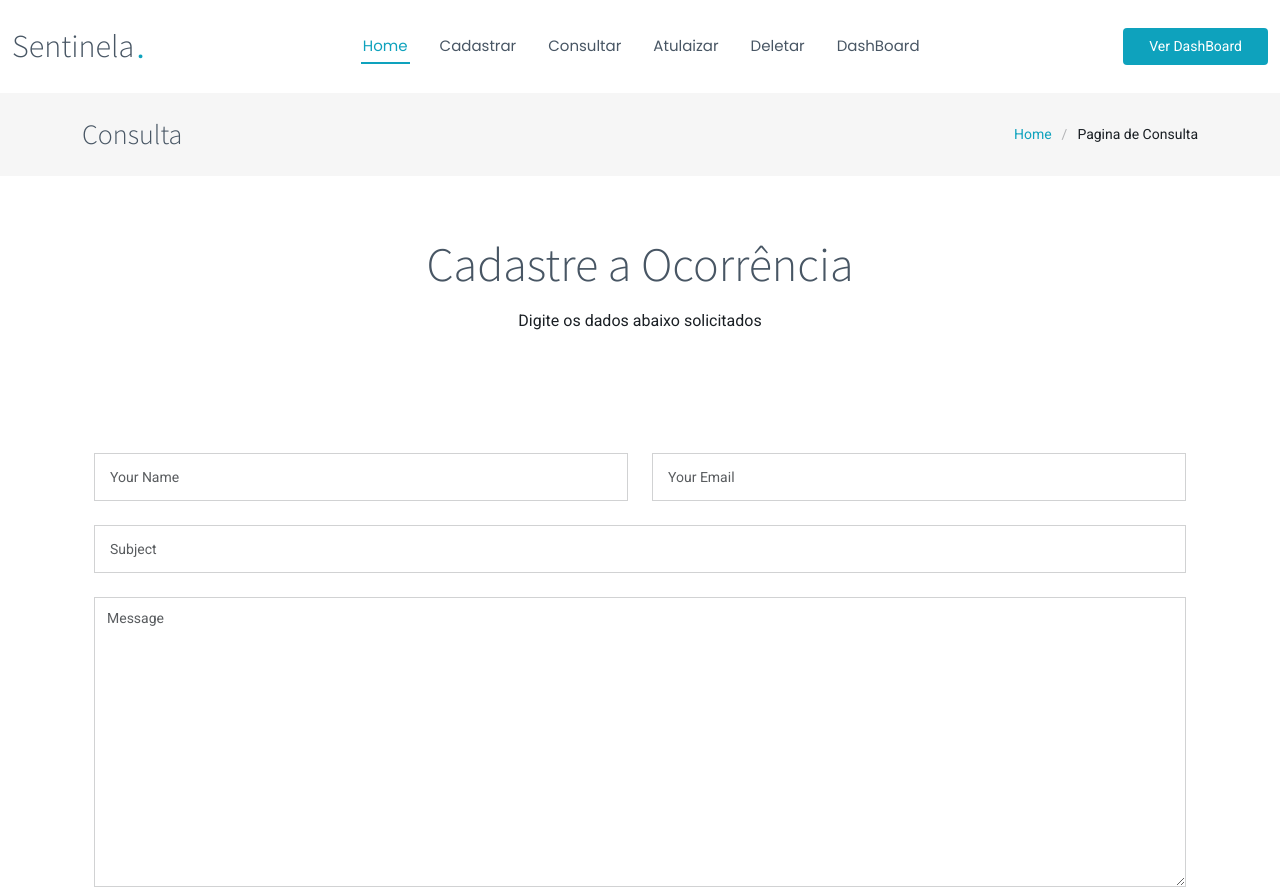
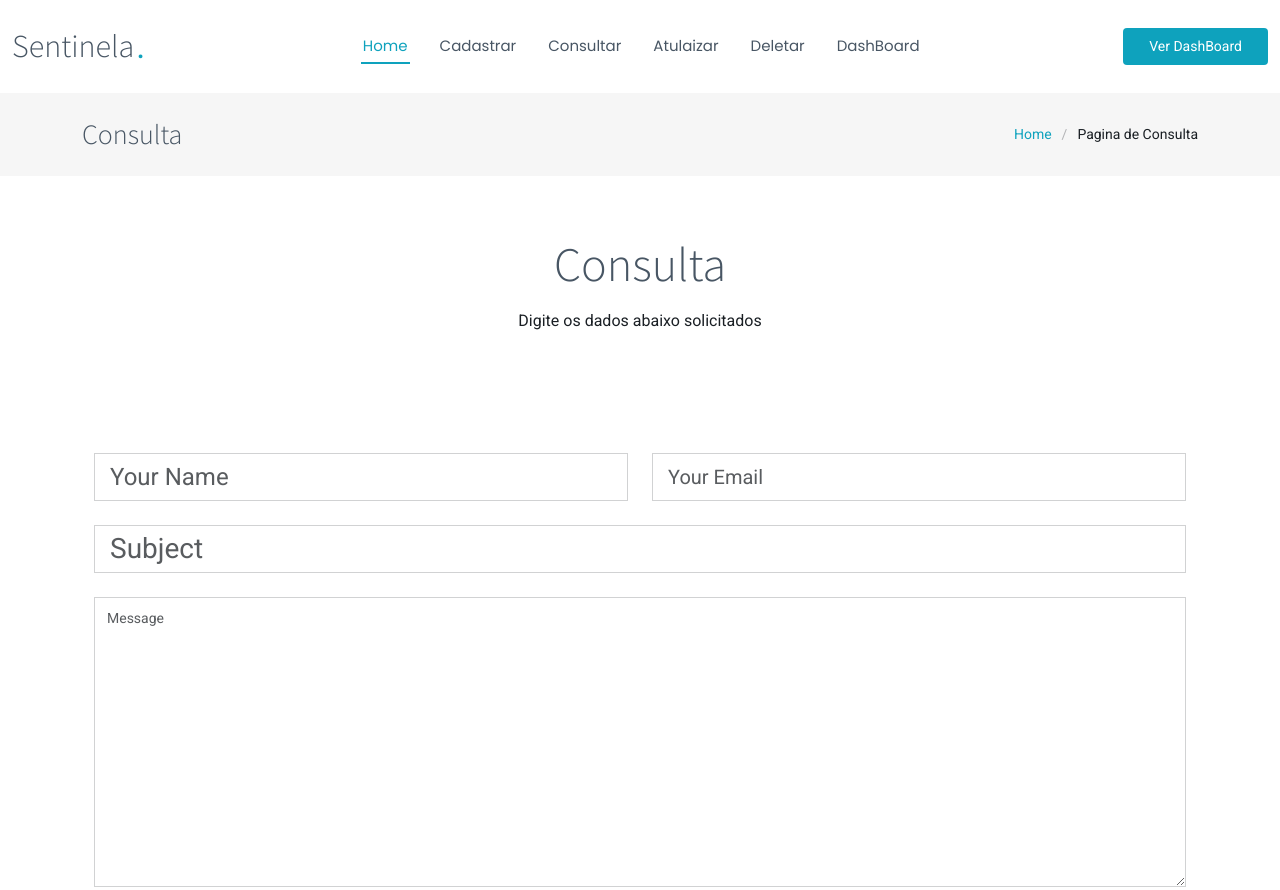
Before and after one commit to diogofrota/sentinela, a plain HTML site: page consultar.html in a window 1280 px wide. Shown: the top 890 px of the page. Drawn offline with Linux system fonts and the light colour scheme.

Commit message:
teste tamanho font formulario

```diff
--- a/consultar.html
+++ b/consultar.html
@@ -77,7 +77,7 @@
 
       <!-- Section Title -->
       <div class="container section-title" data-aos="fade-up">
-        <h2>Cadastre a Ocorrência</h2>
+        <h2>Consulta</h2>
         <p>Digite os dados abaixo solicitados</p>
       </div><!-- End Section Title -->
 
@@ -98,14 +98,14 @@
             <form action="forms/contact.php" method="post" role="form" class="php-email-form">
               <div class="row">
                 <div class="col-md-6 form-group">
-                  <input type="text" name="name" class="form-control" id="name" placeholder="Your Name" required="">
+                  <input type="text" name="name" class="form-control fs-4" id="name" placeholder="Your Name" required="">
                 </div>
                 <div class="col-md-6 form-group mt-3 mt-md-0">
-                  <input type="email" class="form-control" name="email" id="email" placeholder="Your Email" required="">
+                  <input type="email" class="form-control fs-5" name="email" id="email" placeholder="Your Email" required="">
                 </div>
               </div>
               <div class="form-group mt-3">
-                <input type="text" class="form-control" name="subject" id="subject" placeholder="Subject" required="">
+                <input type="text" class="form-control fs-3" name="subject" id="subject" placeholder="Subject" required="">
               </div>
               <div class="form-group mt-3">
                 <textarea class="form-control" name="message" placeholder="Message" required=""></textarea>
```
